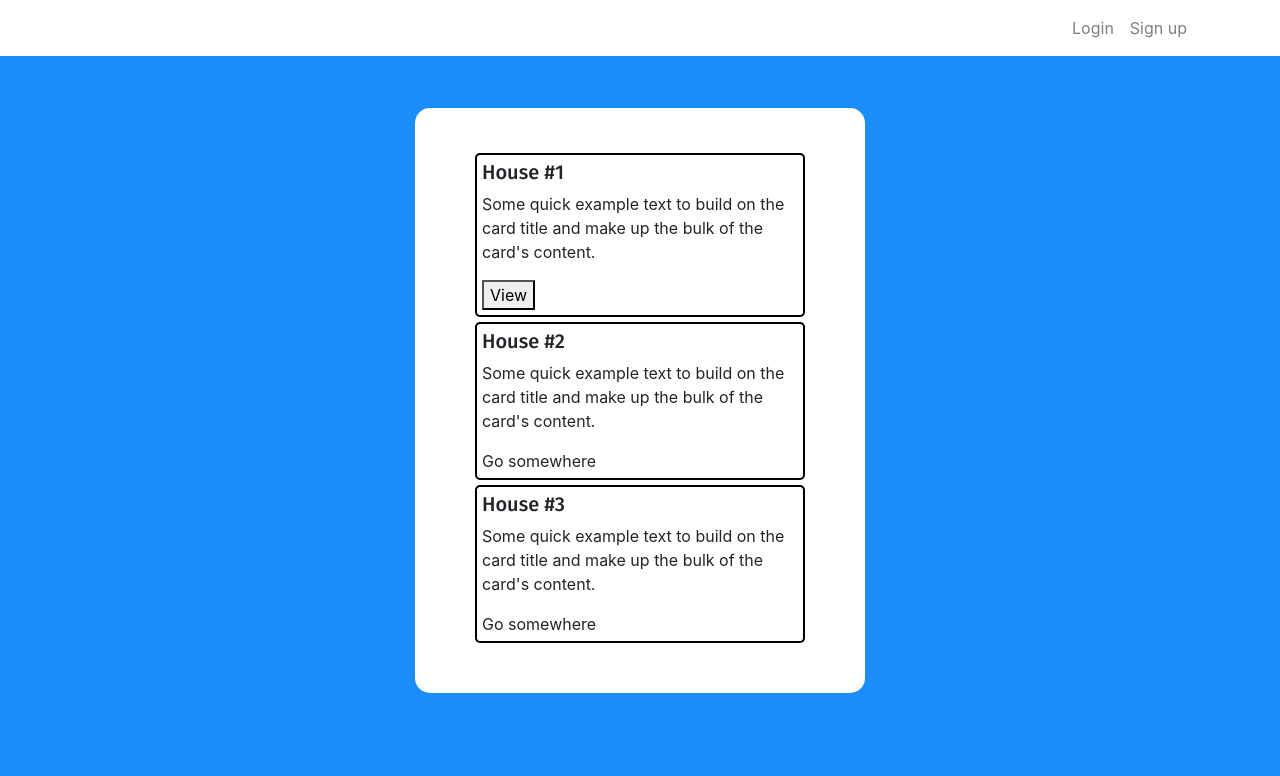
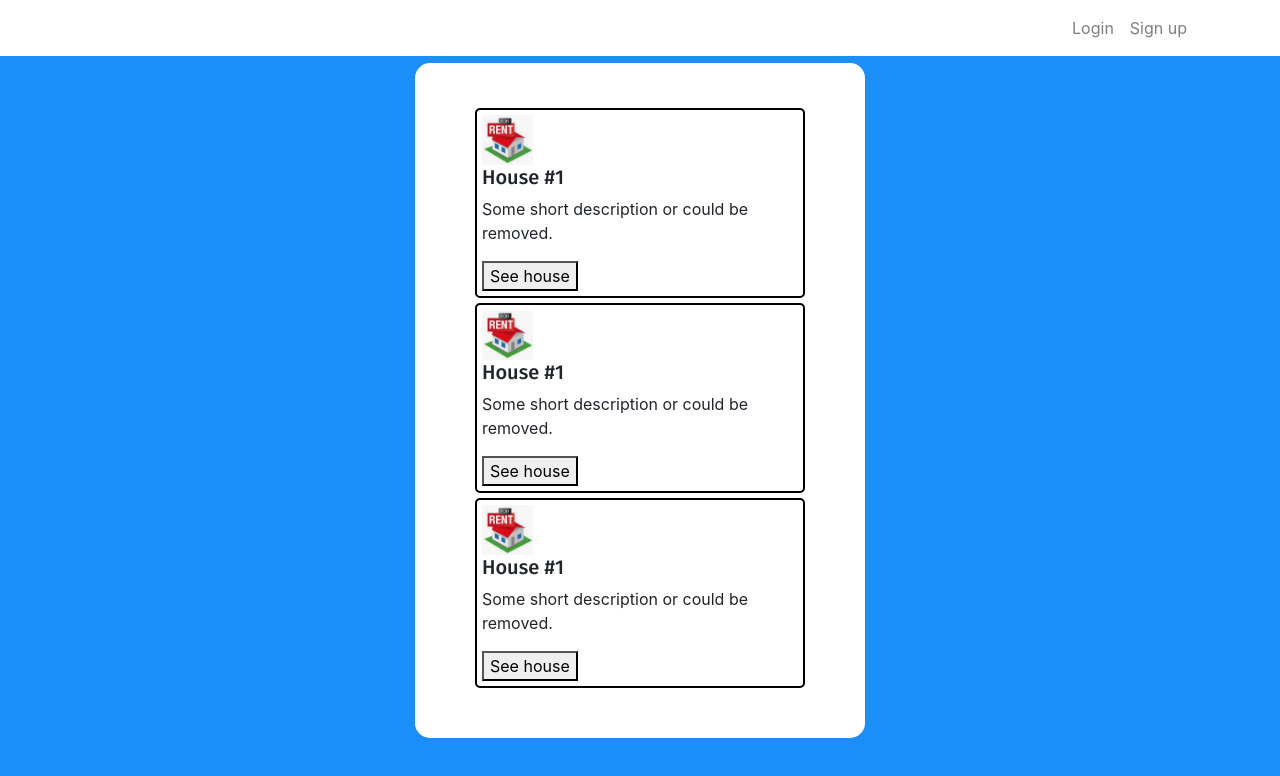
Before and after one commit to uzairali19/rent-house-front-end, a React (Create React App) app: page /home in a window 1280 px wide. Shown: the top 776 px of the page. Built offline with nearby package versions, Linux system fonts and the light colour scheme.

Commit message:
Link to single house view

```diff
--- a/src/components/Home/Home.css
+++ b/src/components/Home/Home.css
@@ -4,3 +4,7 @@
   padding: 5px;
   margin: 5px;
 }
+
+.item img {
+  height: 50px;
+}
--- a/src/components/Home/Home.js
+++ b/src/components/Home/Home.js
@@ -1,23 +1,35 @@
 import React from "react";
 import './Home.css';
+import { Link } from 'react-router-dom';
+
+const houseLogo = require('./house-view.png');
 
 const Home = () => {
   return (
     <div>
         <div className="item">
+            <img src={houseLogo} alt="House view" />
             <h5>House #1</h5>
-            <p>Some quick example text to build on the card title and make up the bulk of the card's content.</p>
-            <button type="button">View</button>
+            <p>Some short description or could be removed.</p>
+            <Link to={"/house-detail"}>
+            <button type="button">See house</button>
+            </Link>
         </div>
         <div className="item">
-            <h5>House #2</h5>
-            <p>Some quick example text to build on the card title and make up the bulk of the card's content.</p>
-            <a>Go somewhere</a>
+            <img src={houseLogo} alt="House view" />
+            <h5>House #1</h5>
+            <p>Some short description or could be removed.</p>
+            <Link to={"/house-detail"}>
+            <button type="button">See house</button>
+            </Link>
         </div>
         <div className="item">
-            <h5>House #3</h5>
-            <p>Some quick example text to build on the card title and make up the bulk of the card's content.</p>
-            <a>Go somewhere</a>
+            <img src={houseLogo} alt="House view" />
+            <h5>House #1</h5>
+            <p>Some short description or could be removed.</p>
+            <Link to={"/house-detail"}>
+            <button type="button">See house</button>
+            </Link>
         </div>
     </div>
   )
```
Also changed, not shown: src/components/Home/house-view.png (added).
